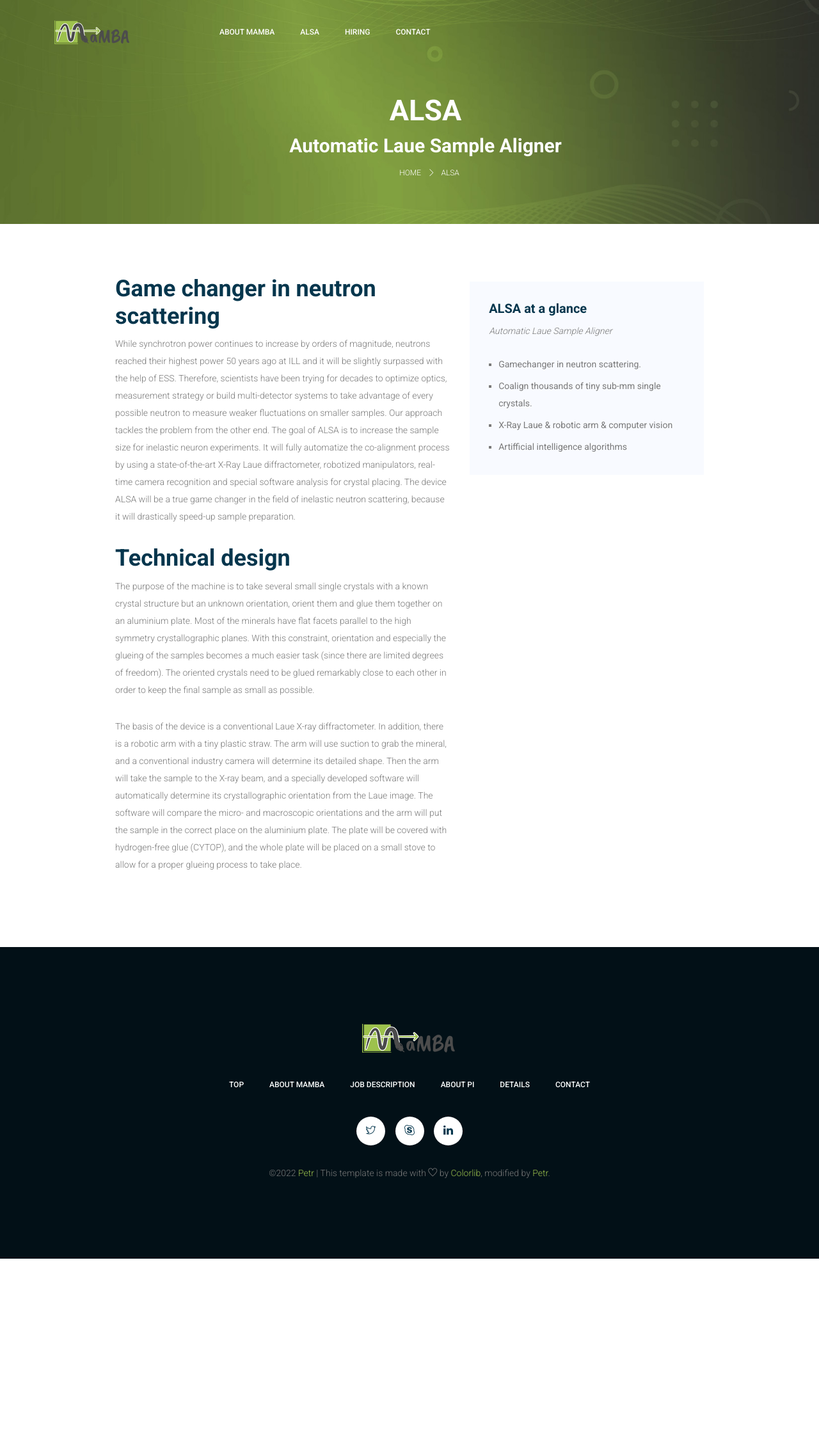
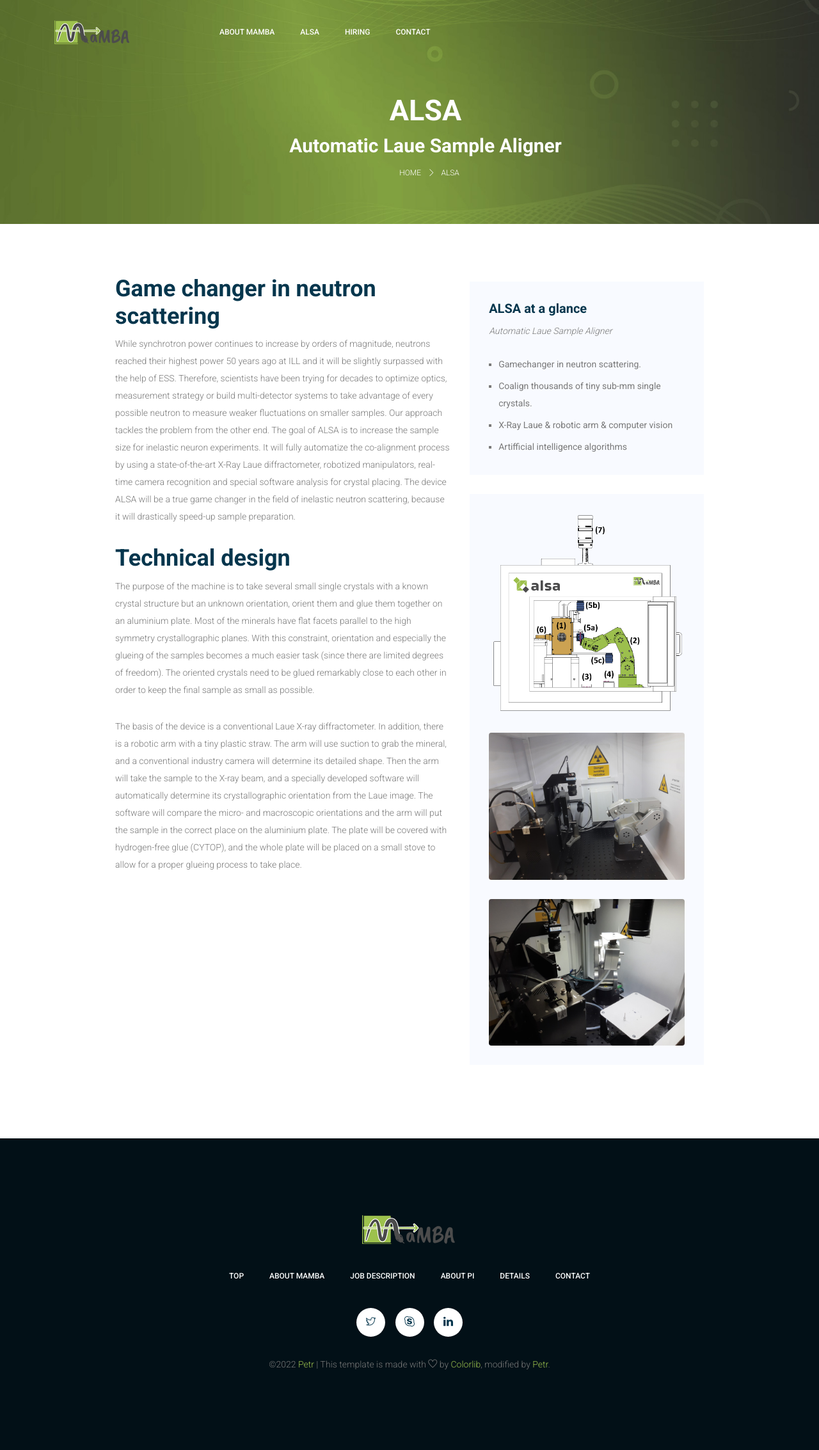
Before and after one commit to mambagrant/webpage, a Jekyll site: the page built from alsa.md, in a window 1280 px wide. Shown: the whole page at 64% size. Built offline with Jekyll 4.4.1, drawn with Linux system fonts in a browser that asks for light colours; before the commit the page ends 1967 px from its top, so only the background shows below that.

Commit message:
better alsa

```diff
--- a/_layouts/page.html
+++ b/_layouts/page.html
@@ -27,7 +27,7 @@ layout: default
                     {{ content }}
                 </div>
                 <div class="col-lg-5">
-                <div class="portfolio_right_text mt-30">
+                  <div class="portfolio_right_text">
                     <h4>ALSA at a glance</h4>
                     <p>
                         <i>Automatic Laue Sample Aligner</i>
@@ -39,6 +39,11 @@ layout: default
                         <li>Artifficial intelligence algorithms</li>
                     </ul>
                 </div>
+                <div class="gallery">
+                  <img src="/assets/img/alsa-scheme.png" class="img-fluid rounded" alt="ALSA device">
+                  <img src="/assets/img/alsa1.jpg" class="img-fluid rounded" alt="ALSA device">
+                  <img src="/assets/img/alsa2.jpg" class="img-fluid rounded" alt="ALSA device">
+                </div>
                 </div>
             </div>
           </div>
--- a/_sass/hiring/_home.scss
+++ b/_sass/hiring/_home.scss
@@ -252,6 +252,17 @@
             }
         }
     }
+    .gallery {
+        padding: 30px;
+        background: $offwhite;
+        margin-top: 30px;
+        img {
+            margin-bottom: 30px;
+            &:last-child {
+                margin-bottom: 0px;
+            }
+        }
+    }
 }
 
 /* End Portfolio Area css
--- a/_sass/hiring/_reset.scss
+++ b/_sass/hiring/_reset.scss
@@ -102,6 +102,9 @@ button.primary_btn{
 	margin-left: 20px;
 }
 // Margin Top
+.mt-30 {
+	margin-top: 30px;
+}
 .mt-35 {
 	margin-top: 35px;
 }
```
Also changed, not shown: assets/img/alsa-scheme.png (added), assets/img/alsa1.jpg (added), assets/img/alsa2.jpg (added).
